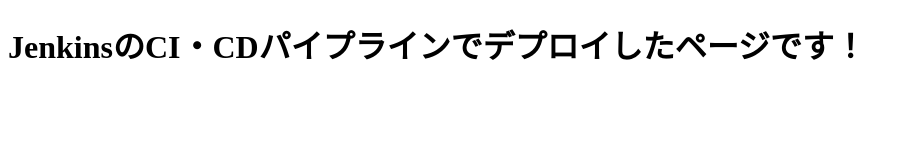
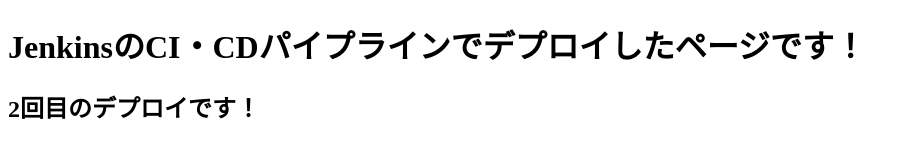
Before and after one commit to inoue-ryoki/JenkinsPipelineDemo, a plain HTML site: page index.html in a window 1280 px wide. Shown: the whole page, without its empty margins (0-908 px from the left). Drawn offline with Linux system fonts and the light colour scheme.

Commit message:
add index.html

```diff
--- a/index.html
+++ b/index.html
@@ -5,5 +5,6 @@
 </head>
 <body>
 <h1>JenkinsのCI・CDパイプラインでデプロイしたページです！</h1>
+<h2>2回目のデプロイです！</h2>
 </body>
 </html>
```
